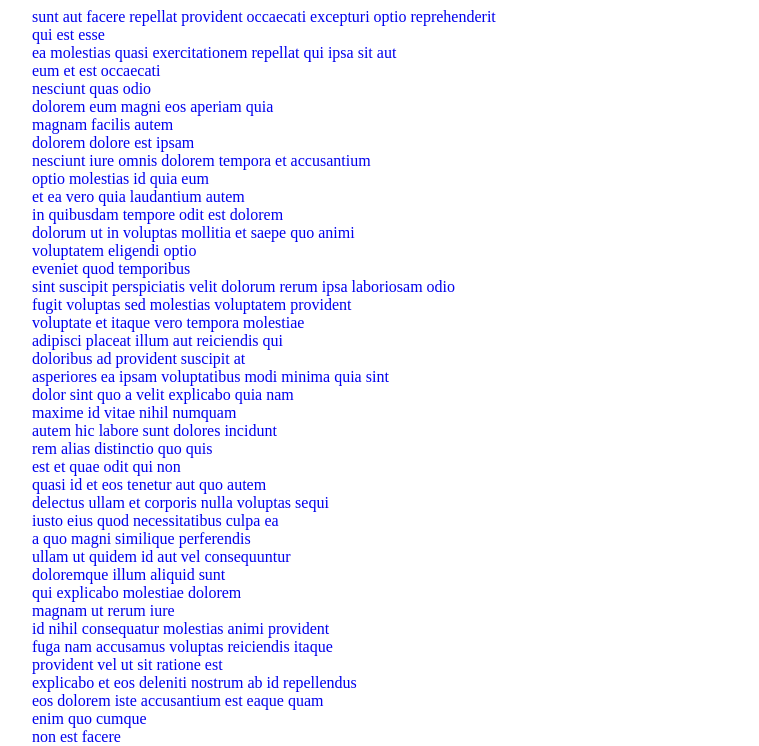
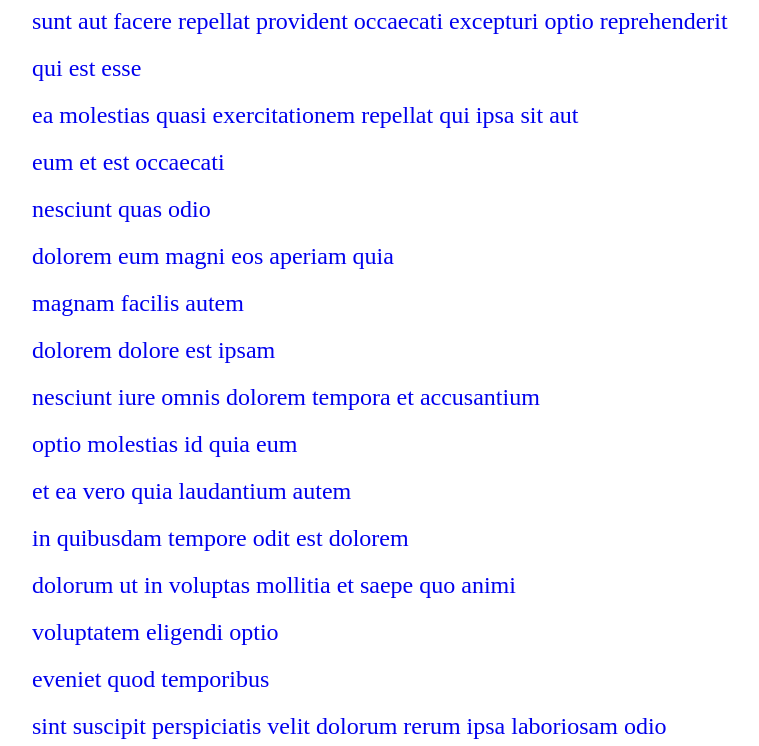
Before and after one commit to craigstroman/react-hooks-typescript-redux-boilerplate, a React app: page /posts in a window 1280 px wide. Shown: the top 746 px of the page, without its empty margins (16-775 px from the left). Built offline with nearby package versions, Linux system fonts and the light colour scheme; data requests are answered from the project's data file.

Commit message:
Updating post items CSS

```diff
--- a/src/components/PostItems/postItems.scss
+++ b/src/components/PostItems/postItems.scss
@@ -1,7 +1,8 @@
 .posts {
+  font-size: 1.5em;
   list-style-type: none;
-
   li {
+    margin-bottom: 20px;
     .posts__link {
       text-decoration: none;
       &:hover {
```
